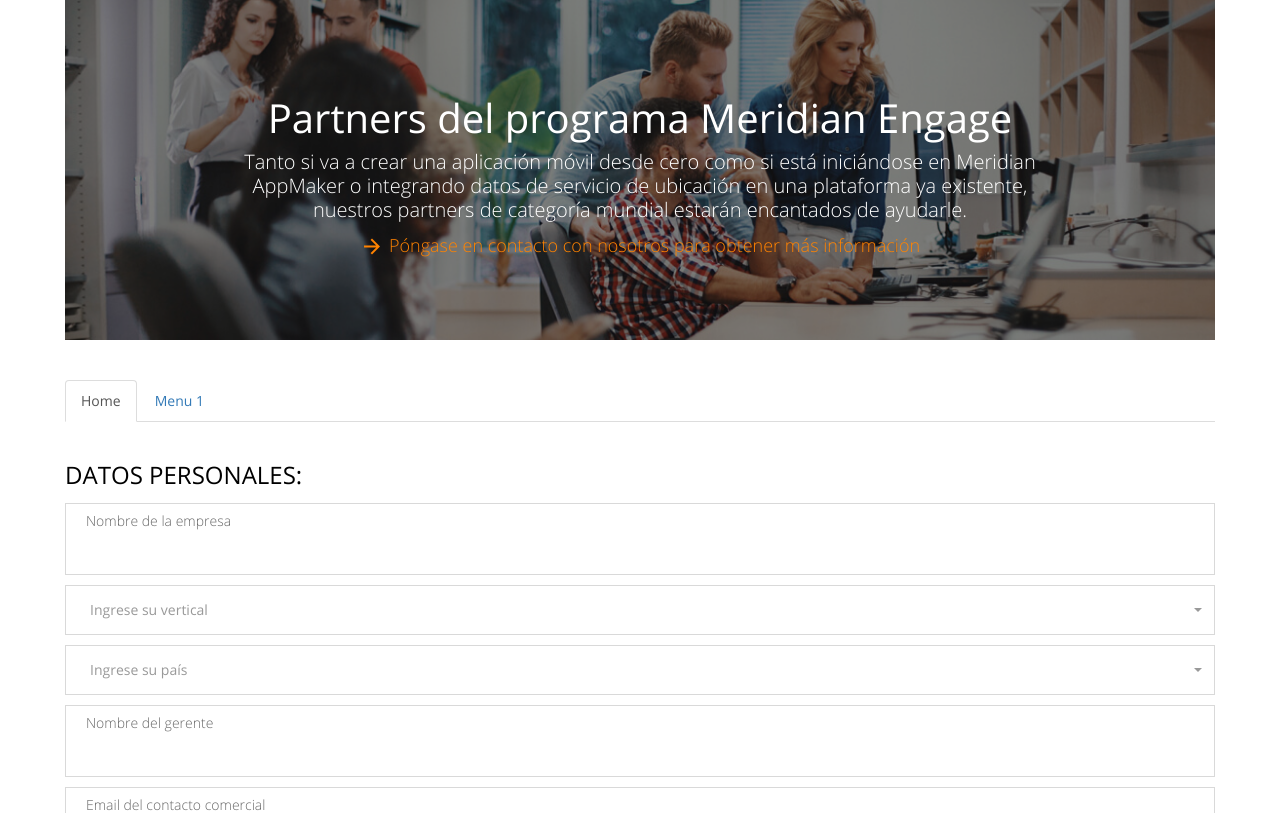
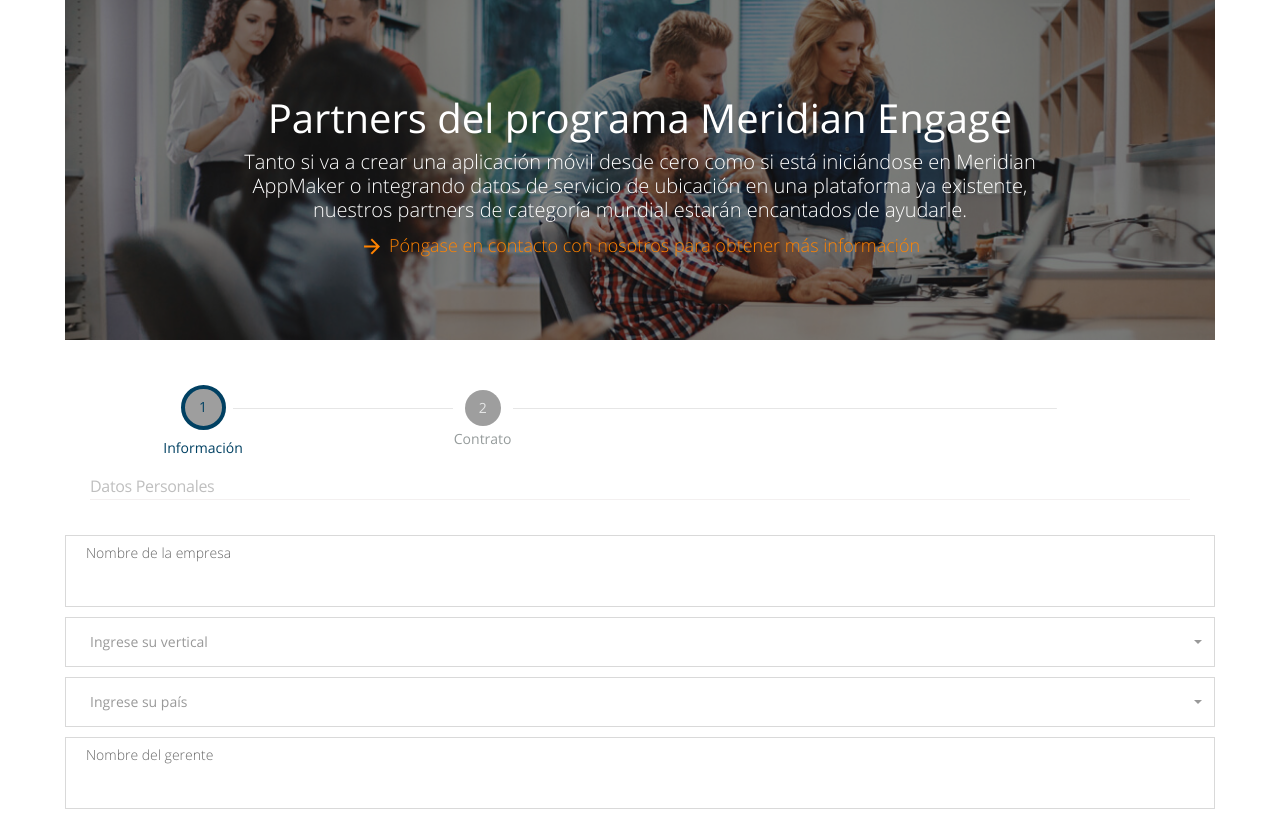
Before and after one commit to joseminaya15/Meridian, a CodeIgniter app: page /Meridian/Desarrolladores in a window 1280 px wide. Shown: the part 731-1544 px from the top of the page. Run offline with CodeIgniter, Linux system fonts and the light colour scheme; data that the repository does not hold is empty; some libraries are stand-ins or nearby versions; some web fonts are replaced.

Commit message:
wizard semicompleto

```diff
--- a/application/views/v_desarrolladores.php
+++ b/application/views/v_desarrolladores.php
@@ -16,11 +16,13 @@
         <link rel="stylesheet"    href="<?php echo RUTA_PLUGINS?>mdl/material.min.css?v=<?php echo time();?>">
         <link rel="stylesheet"    href="<?php echo RUTA_PLUGINS?>bootstrap-select/css/bootstrap-select.min.css?v=<?php echo time();?>">
         <link rel="stylesheet"    href="<?php echo RUTA_PLUGINS?>bootstrap/css/bootstrap.min.css?v=<?php echo time();?>">
+        <link rel="stylesheet"    href="<?php echo RUTA_PLUGINS?>wizard/css/wizard.css?v=<?php echo time();?>">
         <link rel="stylesheet"    href="<?php echo RUTA_FONTS?>font-awesome.min.css?v=<?php echo time();?>">
         <link rel="stylesheet"    href="<?php echo RUTA_FONTS?>material-icons.css?v=<?php echo time();?>">
         <link rel="stylesheet"    href="<?php echo RUTA_FONTS?>openSans.css?v=<?php echo time();?>">
     	<link rel="stylesheet"    href="<?php echo RUTA_CSS?>animate.css?v=<?php echo time();?>">
     	<link rel="stylesheet"    href="<?php echo RUTA_CSS?>m-p.min.css?v=<?php echo time();?>">
+    	<link rel="stylesheet"    href="<?php echo RUTA_CSS?>wizard.css?v=<?php echo time();?>">
     	<link rel="stylesheet"    href="<?php echo RUTA_CSS?>style.css?v=<?php echo time();?>">
     </head>
     <body>
@@ -83,14 +85,35 @@
         </section>
         <section id="desarrollador" class="section">
             <div class="js-container">
-            	<ul class="nav nav-tabs" role="tablist">
-				    <li class="active"><a href="#home" aria-controls="home" role="tab" data-toggle="tab">Home</a></li>
-				    <li><a href="#menu1" aria-controls="menu1" role="tab" data-toggle="tab">Menu 1</a></li>
+            	<div class="mdl-wizard">
+            		<div class="form-wizard form-wizard-horizontal m-b-10" id="rootwizard2">
+						<div class="form-wizard-nav">
+							<div class="progress">
+								<div class="progress-bar progress-bar-primary" id="progressBarPos"></div>
+							</div>
+							<ul class="nav nav-justified nav-pills">
+                                <li class="active" id="li1Pos">
+                                    <a data-toggle="tab" aria-expanded="true" href="#tab1Pos" id="step1Pos">
+                                        <span class="step"></span>
+                                    </a>
+                                    <span class="title">Informaci&oacute;n </span>
+                                </li>
+                                <li id="li2Pos">
+                                    <a data-toggle="tab" aria-expanded="false" href="#tab2Pos" class="my-link-pos" id="step2Pos">
+                                        <span class="step"></span>
+                                    </a>
+                                    <span class="title">Contrato</span>
+                                </li>
 							</ul>
+						</div>
 						<div class="tab-content">
-    				<div id="home" class="tab-pane fade in active"><br>
-    					<div class="title">
-		            		<h3>DATOS PERSONALES:</h3>
+							<div class="tab-pane pane-pos active" id="tab1Pos">
+							    <div class="row-fluid">
+									<div class="col-xs-12 mdl-wizzard__tittle">
+										<h2 class="mdl-card__title-text">Personal</h2>
+									</div>
+									<div class="col-xs-12 title-wizard">
+                                        <h1>Datos Personales</h1>
 									</div>
 									<div class="col-xs-12 js-input">
 										<label for="empresa">Nombre de la empresa</label>
@@ -164,10 +187,21 @@
 										<button class="mdl-button mdl-js-button mdl-button--raised mdl-js-ripple-effect js-button" onclick="guardarDesarrolladores()">Guardar</button>
 					            	</div>
 								</div>
-    				<div id="menu1" class="tab-pane fade"><br>
+							</div>
+                            <div class="tab-pane pane-pos" id="tab2Pos">
+                                <div class="row-fluid">
+                                    <div class="col-xs-12 mdl-wizzard__tittle">
+                                        <h2 class="mdl-card__title-text">Contrato</h2>
+                                    </div>
+                                    <div class="col-xs-12 title-wizard">
+                                        <h1>Laboral</h1>
+									</div>
                                     <?php echo $html ?>
 								  	<div class="col-xs-12 text-right">
 								  		<button class="mdl-button mdl-js-button mdl-button--raised mdl-js-ripple-effect js-button btn-guardar-deps" type="button" onclick="guardarDatosDeps()">Guardar</button>
+								  	</div>
+                                </div>
+                            </div>
 						</div>
 					</div>
             	</div>
@@ -238,6 +272,7 @@
         <script src="<?php echo RUTA_PLUGINS?>bootstrap-select/js/i18n/defaults-es_ES.min.js?v=<?php echo time();?>"></script>
         <script src="<?php echo RUTA_PLUGINS?>mdl/material.min.js?v=<?php echo time();?>"></script>
         <script src="<?php echo RUTA_PLUGINS?>toaster/toastr.js?v=<?php echo time();?>"></script>
+        <script src="<?php echo RUTA_PLUGINS?>wizard/js/jquery.bootstrap.wizard.min.js?v=<?php echo time();?>"></script>
         <script src="<?php echo RUTA_JS?>jsutils.js?v=<?php echo time();?>"></script>
         <script src="<?php echo RUTA_JS?>jsmenu.js?v=<?php echo time();?>"></script>
         <script src="<?php echo RUTA_JS?>desarrolladores.js?v=<?php echo time();?>"></script>
--- /dev/null
+++ b/public/css/wizard.css
@@ -0,0 +1,117 @@
+/* Wizard*/
+.mdl-wizard .form-wizard.form-wizard-horizontal .form-wizard-nav .progress {
+	top: 28.5px;
+	height: 1px;
+	box-shadow: inherit;
+	background-color: #e6e6e6;
+}
+.mdl-wizard .nav>li>a:focus,
+.mdl-wizard .nav>li>a:hover {
+	background-color: transparent;
+}
+.mdl-wizard .form-wizard.form-wizard-horizontal .form-wizard-nav .progress .progress-bar-primary {
+	background-color: #004062;
+}
+.mdl-wizard .form-wizard.form-wizard-horizontal .form-wizard-nav .nav-justified>li {
+	float: none;
+	display: -webkit-inline-box;
+	display: -moz-inline-stack;
+	display: inline-block;
+	width: 24%;
+	margin: 0;
+}
+.mdl-wizard .form-wizard.form-wizard-horizontal .form-wizard-nav .progress {
+	width: 72.5%;
+}
+.mdl-wizard .form-wizard.form-wizard-horizontal .nav li.active .step,
+.mdl-wizard .form-wizard.form-wizard-horizontal .nav li:hover .step {
+    border-color: #004062;
+    color: #004062;
+}
+.mdl-wizard .form-wizard.form-wizard-horizontal .nav li.active .title,
+.mdl-wizard .form-wizard.form-wizard-horizontal .nav li:hover .title {
+    color: #004062;
+}
+.mdl-wizard .form-wizard.form-wizard-horizontal .nav li .title{
+	text-align: center;
+}
+.mdl-wizard .form-wizard.form-wizard-horizontal .nav li.active .step {
+	position: relative;
+	top: -5px;
+	height: 45px;
+	width: 45px;
+}
+.mdl-wizard .form-wizard.form-wizard-horizontal .nav li.complete.active .step:AFTER,
+.mdl-wizard .form-wizard.form-wizard-horizontal .nav li.active .step:AFTER {
+	position: relative;
+	top: 4px;
+}
+.mdl-wizard .form-wizard.form-wizard-horizontal .nav li.complete .step:AFTER,
+.mdl-wizard .form-wizard.form-wizard-horizontal .nav li.complete.active .step:AFTER,
+.mdl-wizard .form-wizard.form-wizard-horizontal .nav li.complete.active:HOVER .step:AFTER {
+	color: #FFFFFF
+}
+.mdl-wizard ul.nav.nav-pills>li>a {
+	padding: 10px 0
+}
+.mdl-wizard ul.nav.nav-pills>li:NTH-CHILD(1)>a span.step:AFTER {
+	content: "1";
+}
+.mdl-wizard ul.nav.nav-pills>li:NTH-CHILD(2)>a span.step:AFTER {
+	content: "2"
+}
+.mdl-wizard ul.nav.nav-pills>li:NTH-CHILD(3)>a span.step:AFTER {
+	content: "3"
+}
+.mdl-wizard ul.nav.nav-pills>li:NTH-CHILD(4)>a span.step:AFTER {
+	content: "4"
+}
+.mdl-wizard ul.nav.nav-pills>li:NTH-CHILD(5)>a span.step:AFTER {
+	content: "5"
+}
+.mdl-wizard ul.nav.nav-pills>li:NTH-CHILD(6)>a span.step:AFTER {
+	content: "6"
+}
+.mdl-wizard .form-wizard.form-wizard-horizontal .nav li.complete .step {
+    border-color: #004062;
+    background-color: #004062;
+    color: #FFFFFF;
+}
+.mdl-wizard .form-wizard.form-wizard-horizontal .nav li.complete .title {
+	color: #004062;
+	overflow: hidden;
+	white-space: nowrap;
+	text-overflow: ellipsis;
+}
+.mdl-wizard ul.nav.nav-pills>li.complete>a span.step:AFTER {
+    font-family: 'Material Icons' !important;
+	content: "\e9c1";
+}
+.mdl-wizard .tab-pane .mdl-wizzard__tittle,
+.mdl-wizard .tab-pane .mdl-card-supporting__title {
+	visibility: hidden;
+	display: none;
+	-webkit-transition: all .5s ease;
+	   -moz-transition: all .5s ease;
+		-ms-transition: all .5s ease;
+		 -o-transition: all .5s ease;
+			transition: all .5s ease;
+}
+.title-wizard h1{
+    font-size: 16px;
+    padding: 3px 0;
+    margin: 30px 10px;
+    border-bottom: 1px solid #f3f0f0;
+    color: #bfbfbf;
+	text-align: left;
+}
+.mdl-wizard .form-wizard.form-wizard-horizontal .nav .step{
+    border: 4px solid transparent;
+    background: #9E9E9E;
+	line-height: 2;
+}
+.mdl-wizard .form-wizard.form-wizard-horizontal .nav li a{
+    width: 60px;
+    margin: auto;
+    background-color: #FFF;
+}
```
Lines whose indentation alone changed are shown as unchanged.
